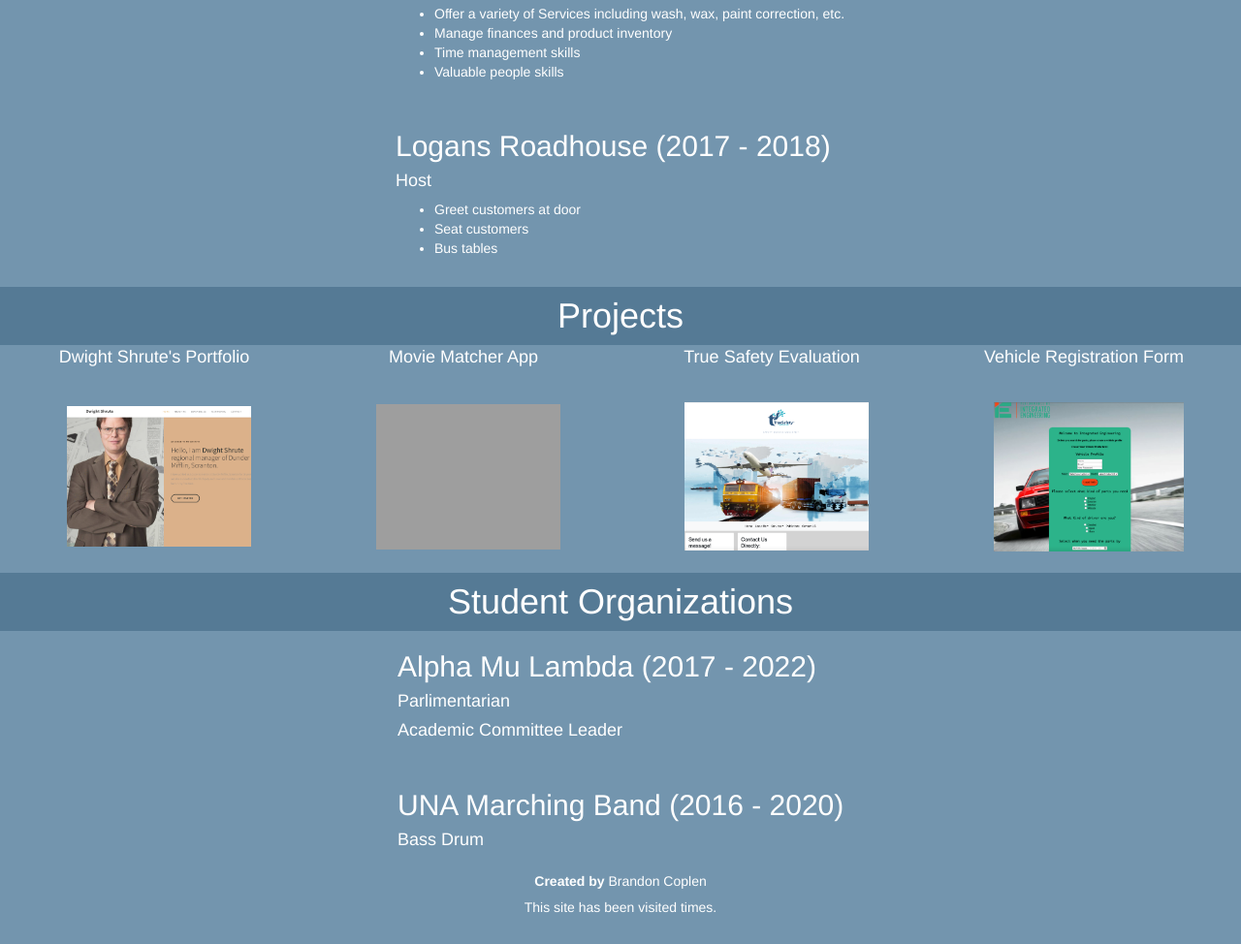
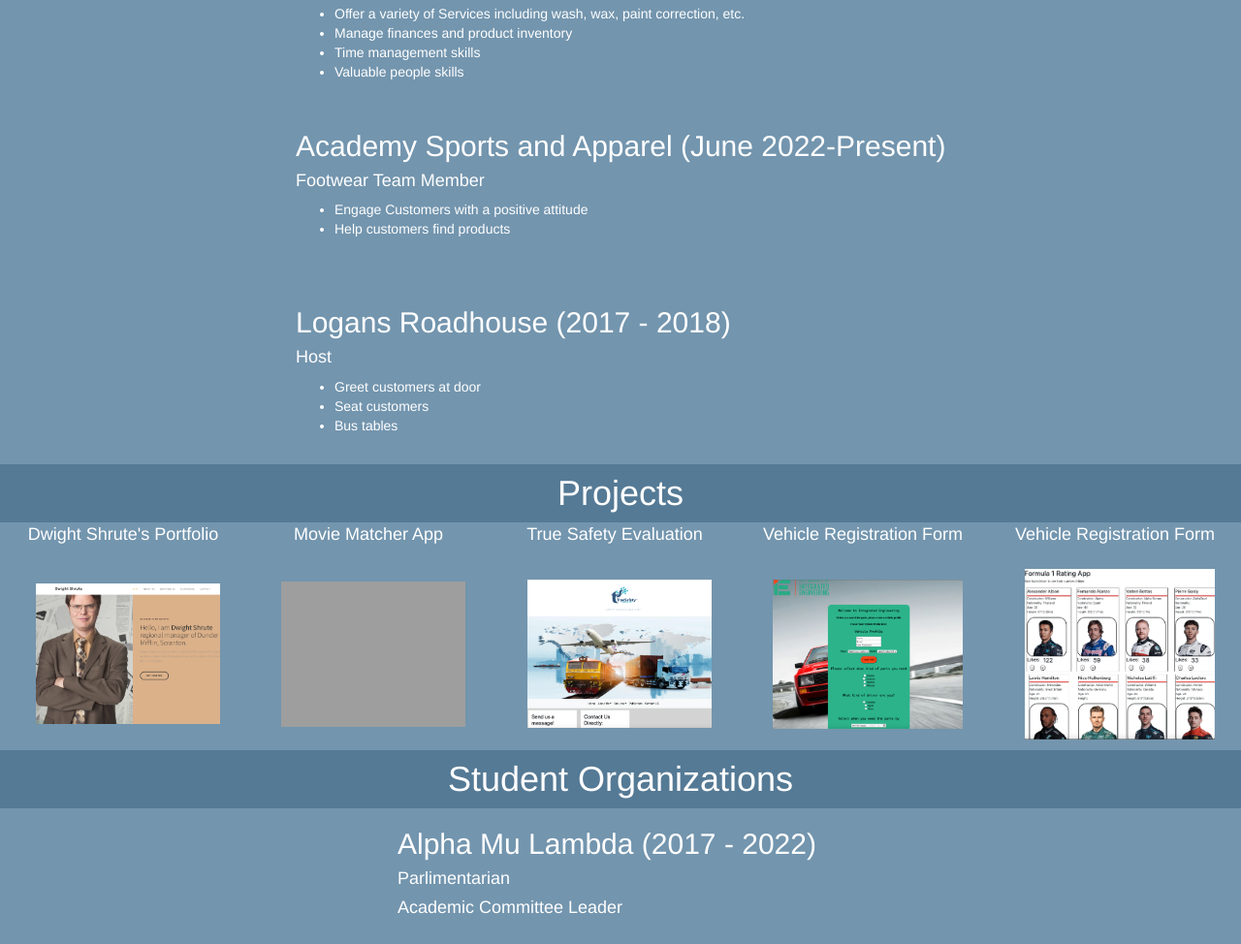
Before and after one commit to brandoncoplen/Portfolio, a plain HTML site: page index.html in a window 1280 px wide. Shown: the part 2609-3583 px from the top of the page at 97% size. Drawn offline with Linux system fonts and the light colour scheme; grey boxes are pictures that could not be loaded.

Commit message:
Added new resume and updated skills and projects

```diff
--- a/css/styles.css
+++ b/css/styles.css
@@ -345,3 +345,8 @@
     height: 200px;
     object-fit: contain;
 }
+
+.wrapper{
+    display:block;
+    grid-template-columns: repeat(auto-fit, minmax(225px,1fr));
+  }
--- a/index.html
+++ b/index.html
@@ -18,7 +18,7 @@
 	<nav>
 
 		<ul class="socialLinks" style="float:left">
-			<li><a href="BEC Resume updated 05-16-2022.pdf" download="">Download Resume</a></li>
+			<li><a href="BEC Resume updated 06-20-2022.pdf" download="">Download Resume</a></li>
 		</ul>
 
 
@@ -44,7 +44,7 @@
 	<!-- End Welcome Section -->
 
 	<!-- Start About Section -->
-
+	<div class="wrapper">
 
 		<section id="aboutSection">
 
@@ -57,7 +57,8 @@
 				<div class="card" id="aboutcard">
 					<h2>Brandon Coplen</h2>
 
-				<p>I am a motivated individual with a passion for web developement. I am looking to grow my skills and
+					<p>I am a motivated individual with a passion for web developement. I am looking to grow my skills
+						and
 						gain experience.
 					</p>
 					<br>
@@ -148,6 +149,10 @@
 					<img src="images/logos/vsc.png">
 				</div>
 				<div class="skillLogo">
+					<p>React</p>
+					<img src="images/logos/react.png">
+				</div>
+				<div class="skillLogo">
 					<p>Agile</p>
 					<img src="images/logos/agile.svg">
 				</div>
@@ -184,6 +189,14 @@
 						<li>Manage finances and product inventory</li>
 						<li>Time management skills</li>
 						<li>Valuable people skills</li>
+					</ul>
+					<br>
+					<h2>Academy Sports and Apparel (June 2022-Present)</h2>
+					<h4>Footwear Team Member</h4>
+					<ul>
+						<li>Engage Customers with a positive attitude</li>
+						<li>Help customers find products</li>
+						<br>
 					</ul>
 					<br>
 					<h2>Logans Roadhouse (2017 - 2018)</h2>
@@ -230,6 +243,12 @@
 						<img src="images/projects/vehicleRegistrationForm.png">
 					</a>
 				</div>
+				<div class="card project">
+					<p>Vehicle Registration Form</p>
+					<a href="https://brandoncoplen.github.io/F1DriverRater/" target="_blank">
+						<img src="images/projects/F1DriverRater.png">
+					</a>
+				</div>
 			</div>
 
 
@@ -252,6 +271,7 @@
 					<h4>Bass Drum</h4>
 
 
+				</div>
 			</div>
 	</div>
 	</section>
```
Also changed, not shown: images/logos/react.png (added), images/projects/F1DriverRater.png (added), 2 other files. Lines whose indentation alone changed are shown as unchanged.
